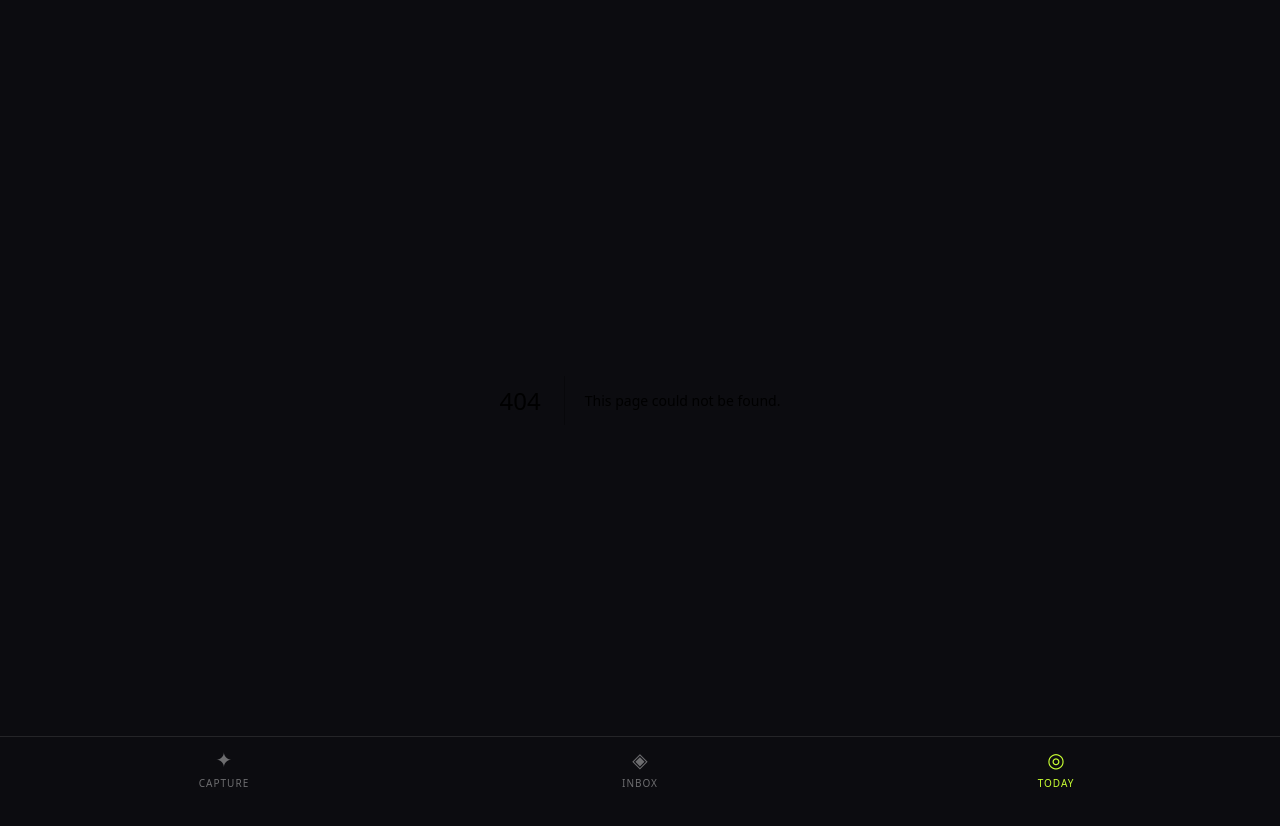
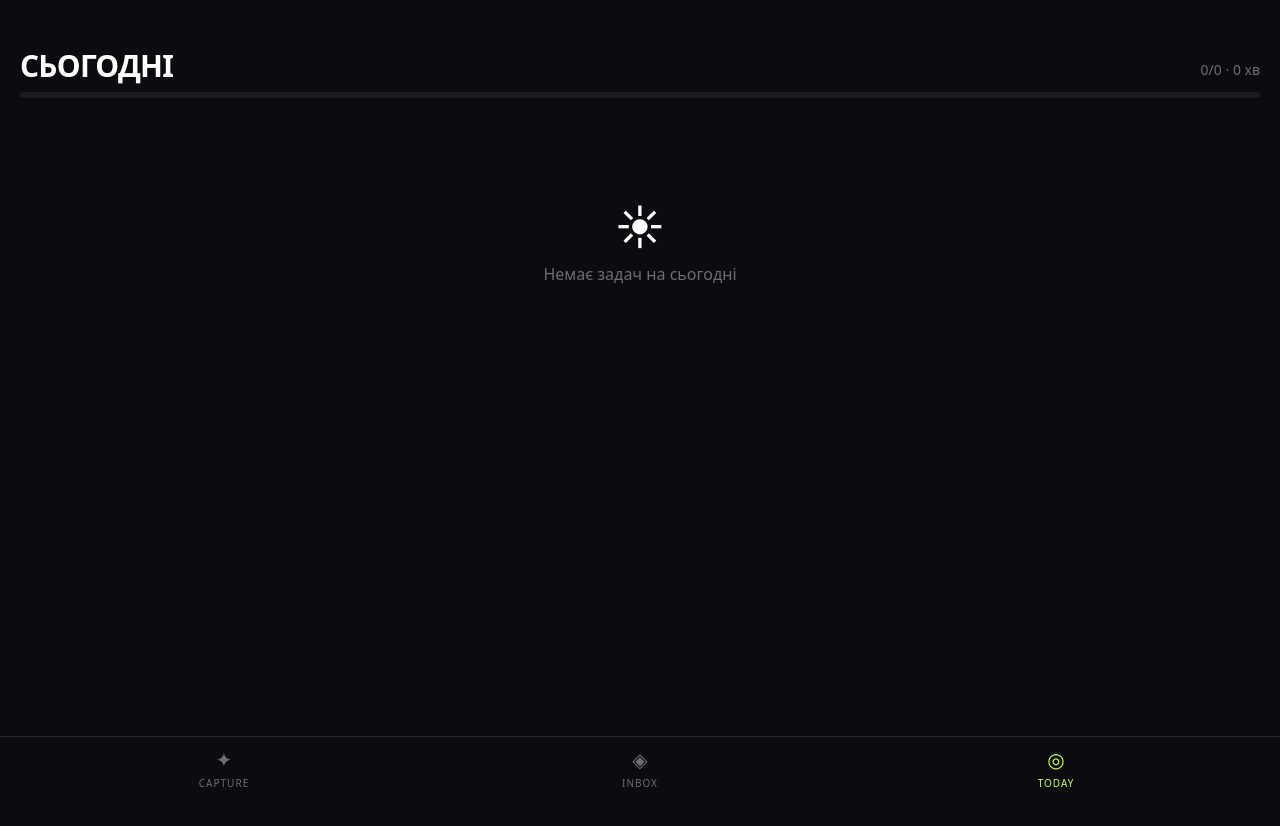
Before and after one commit to kynkurohova/AI-Planner, a Next.js app: page /today in a window 1280 px wide. Before the commit this address had no page. Shown: the top 826 px of the page. Built offline with nearby package versions, Linux system fonts and the light colour scheme.

Commit message:
feat: add Today screen with checklist, progress bar, and evening summary

```diff
--- /dev/null
+++ b/app/today/page.tsx
@@ -0,0 +1,134 @@
+'use client'
+import { useState, useEffect, useCallback } from 'react'
+import ProgressBar from '@/components/ProgressBar'
+import { loadTasks, updateTaskStatus } from '@/lib/storage'
+import type { Task } from '@/lib/types'
+
+function formatDuration(min: number): string {
+  if (min < 60) return `${min} хв`
+  const h = Math.floor(min / 60)
+  const m = min % 60
+  return m ? `${h}г ${m}хв` : `${h}г`
+}
+
+export default function TodayPage() {
+  const [tasks, setTasks] = useState<Task[]>([])
+  const [isEvening, setIsEvening] = useState(false)
+
+  const refresh = useCallback(() => {
+    const all = loadTasks().filter(t => t.status === 'today' || t.status === 'done')
+    const sorted = [
+      ...all.filter(t => t.priority === 'must'),
+      ...all.filter(t => t.priority === 'nice'),
+    ]
+    setTasks(sorted)
+    setIsEvening(new Date().getHours() >= 19)
+  }, [])
+
+  useEffect(() => { refresh() }, [refresh])
+
+  const handleToggle = (task: Task) => {
+    updateTaskStatus(task.id, task.status === 'done' ? 'today' : 'done')
+    refresh()
+  }
+
+  const done = tasks.filter(t => t.status === 'done')
+  const total = tasks.length
+  const totalMin = tasks.reduce((sum, t) => sum + t.durationMin, 0)
+  const progress = total > 0 ? done.length / total : 0
+  const currentHour = new Date().getHours()
+
+  return (
+    <div className="flex flex-col min-h-[calc(100dvh-64px)] px-5 pt-12">
+      <div className="flex items-end justify-between mb-2">
+        <h1 className="text-3xl font-black uppercase tracking-tight" style={{ color: 'var(--text-primary)' }}>
+          Сьогодні
+        </h1>
+        <span className="text-sm mb-1" style={{ color: 'var(--text-muted)' }}>
+          {done.length}/{total} · {formatDuration(totalMin)}
+        </span>
+      </div>
+
+      <ProgressBar value={progress} />
+
+      <div className="flex-1 mt-6 space-y-3 overflow-y-auto">
+        {tasks.length === 0 ? (
+          <div className="flex flex-col items-center justify-center gap-3 pt-20">
+            <span className="text-5xl">☀</span>
+            <p style={{ color: 'var(--text-muted)' }}>Немає задач на сьогодні</p>
+          </div>
+        ) : (
+          tasks.map(task => {
+            const isDone = task.status === 'done'
+            const isNow = task.deadline
+              ? new Date(task.deadline).getHours() === currentHour
+              : false
+
+            return (
+              <button
+                key={task.id}
+                onClick={() => handleToggle(task)}
+                className="w-full text-left flex items-start gap-3 p-4 rounded-2xl transition-all active:scale-[0.98]"
+                style={{
+                  background: isDone ? 'rgba(200,255,51,0.07)' : 'var(--surface)',
+                  border: `1px solid ${isDone ? 'var(--lime)' : isNow ? 'var(--sky)' : 'var(--border)'}`,
+                  opacity: isDone ? 0.6 : 1,
+                }}
+              >
+                <span
+                  className="mt-0.5 text-xl shrink-0"
+                  style={{ color: isDone ? 'var(--lime)' : 'var(--border)' }}
+                >
+                  {isDone ? '✓' : '○'}
+                </span>
+                <div className="flex-1">
+                  <div className="flex items-center gap-2 flex-wrap">
+                    <span
+                      className={`text-base font-semibold ${isDone ? 'line-through' : ''}`}
+                      style={{ color: isDone ? 'var(--text-muted)' : 'var(--text-primary)' }}
+                    >
+                      {task.title}
+                    </span>
+                    {isNow && !isDone && (
+                      <span
+                        className="text-xs px-2 py-0.5 rounded-full font-bold uppercase"
+                        style={{ background: 'var(--sky)', color: '#fff' }}
+                      >
+                        зараз
+                      </span>
+                    )}
+                  </div>
+                  <div className="flex items-center gap-2 mt-1">
+                    <span className="text-xs" style={{ color: 'var(--text-muted)' }}>
+                      {formatDuration(task.durationMin)}
+                    </span>
+                    {task.priority === 'must' && (
+                      <span className="text-xs font-bold" style={{ color: 'var(--coral)' }}>MUST</span>
+                    )}
+                  </div>
+                </div>
+              </button>
+            )
+          })
+        )}
+      </div>
+
+      {isEvening && done.length > 0 && (
+        <div
+          className="mt-6 mb-2 p-4 rounded-2xl text-center"
+          style={{ background: 'var(--surface)', border: '1px solid var(--border)' }}
+        >
+          <p className="text-sm font-semibold" style={{ color: 'var(--lime)' }}>
+            {done.length} з {total} задач виконано.{' '}
+            {done.length === total ? 'Відмінний день!' : 'Гарна робота!'}
+          </p>
+          {done.length < total && (
+            <p className="text-xs mt-1" style={{ color: 'var(--text-muted)' }}>
+              Залишок перейде на завтра автоматично
+            </p>
+          )}
+        </div>
+      )}
+    </div>
+  )
+}
--- /dev/null
+++ b/components/ProgressBar.tsx
@@ -0,0 +1,15 @@
+interface Props {
+  value: number  // 0–1
+}
+
+export default function ProgressBar({ value }: Props) {
+  const pct = Math.min(Math.max(value, 0), 1) * 100
+  return (
+    <div className="w-full h-1.5 rounded-full overflow-hidden" style={{ background: 'var(--surface)' }}>
+      <div
+        className="h-full rounded-full transition-all duration-500"
+        style={{ width: `${pct}%`, background: 'var(--lime)' }}
+      />
+    </div>
+  )
+}
```
